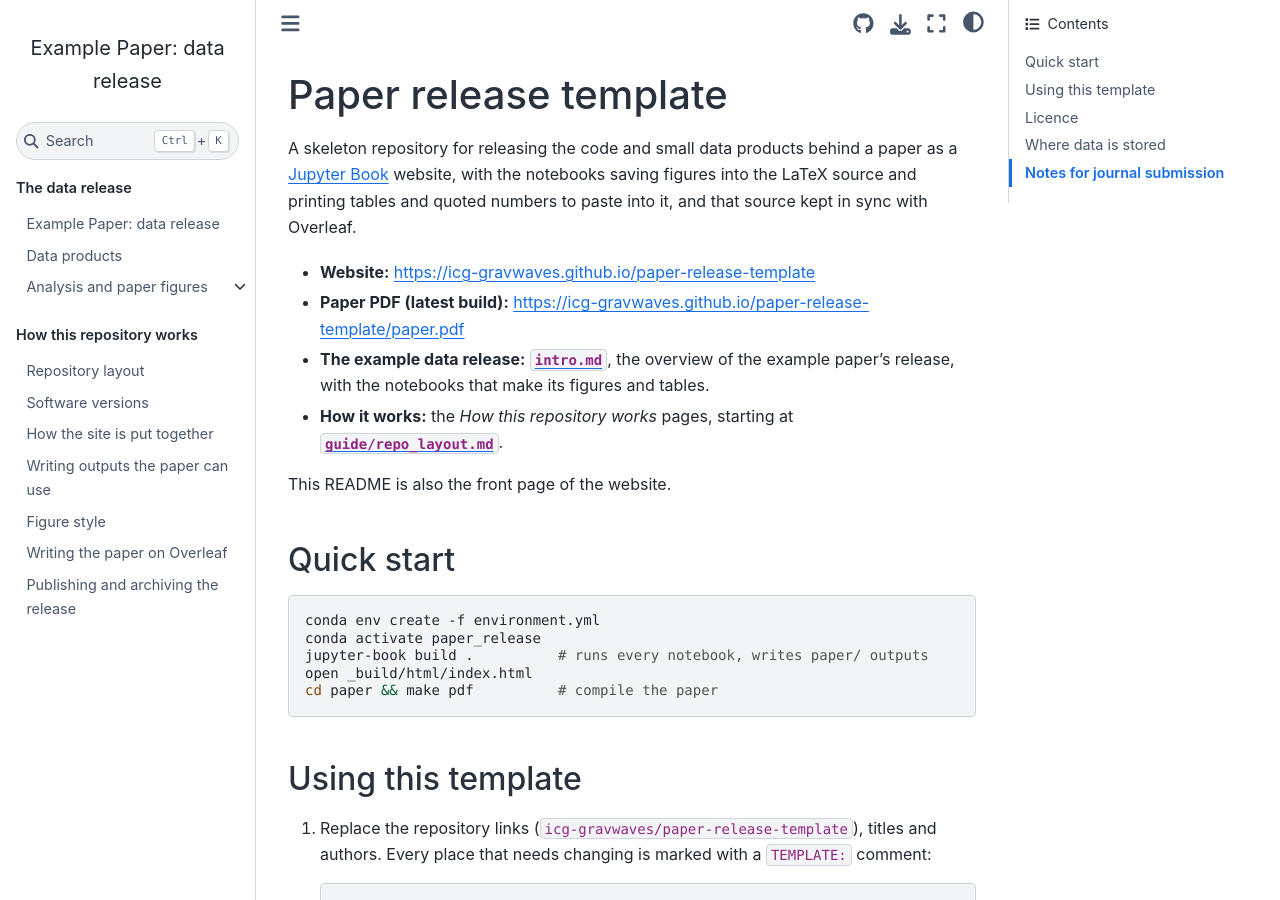
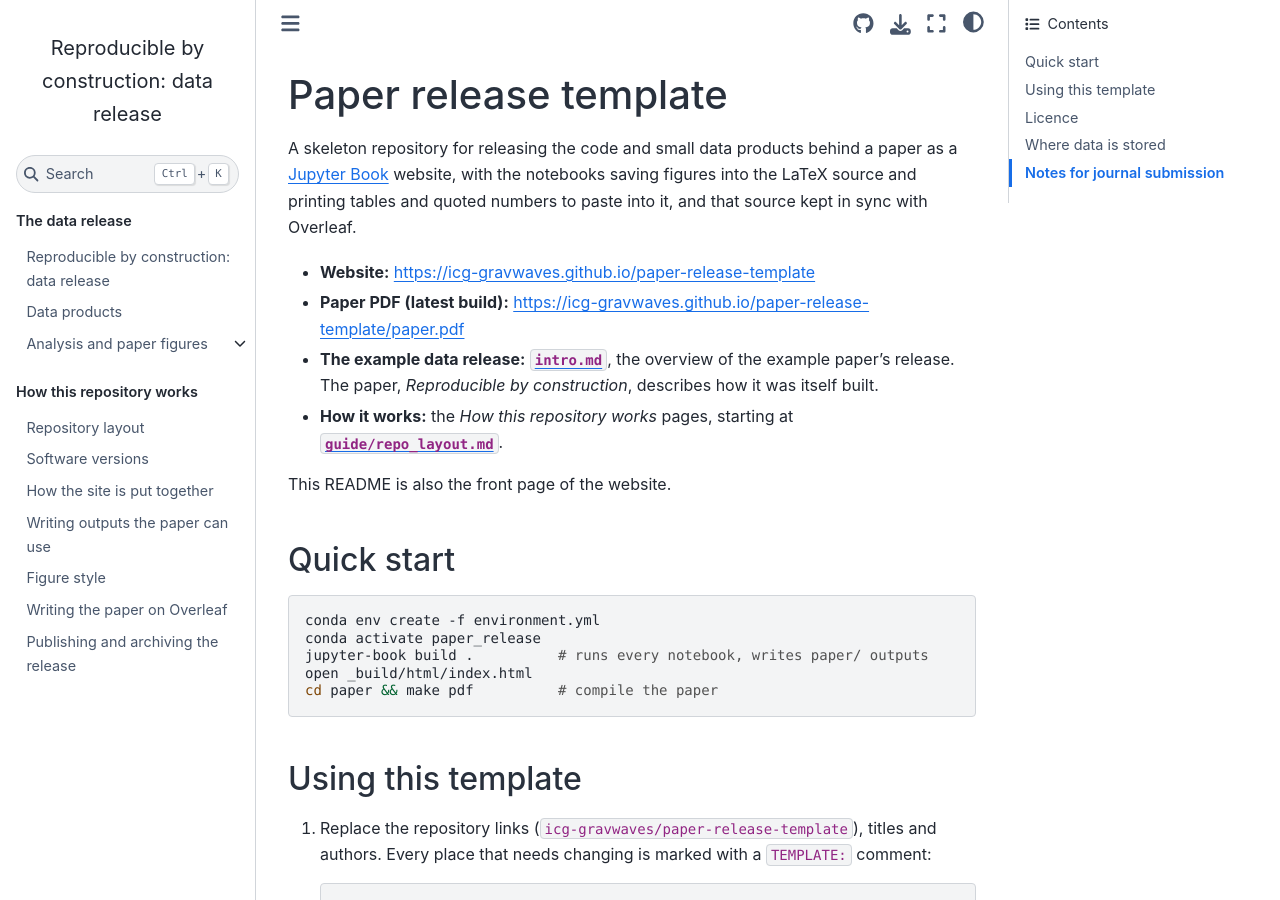
Before and after one commit to icg-gravwaves/paper-release-template, a Jupyter Book: the page built from README.md, in a window 1280 px wide and 900 px high. Built offline with Jupyter Book 1.0.4 settings and Sphinx 7.4.7 and the Sphinx Book theme 1.1.4, drawn with Linux system fonts in a browser that asks for light colours; pages that are not in the unit, such as notebooks, are missing from menus; some of the changed text lies outside the part shown.

Commit message:
Make the example paper describe its own construction
The paper is now "Reproducible by construction: a paper that documents
its own release". Besides the straight-line worked example, its results
describe the release itself, measured by the new notebook
analysis/how_this_paper_was_made.ipynb:

- Table 2: provenance of every generated item, found by reading the code
  of each analysis notebook
- Figure 2: every tracked file outside paper/ by size and role, stored in
  plain git or Git LFS
- Numbers: counts of notebooks, generated items, pinned packages and LFS
  files, and AI-assisted commits up to the first release tag

Measurements exclude paper/ and read git history only up to the v1.0 tag,
so pasting them in does not change them. The paper adds sections on the
method, on building with an AI coding assistant, on limitations, and a
generative AI use statement. CI fetches the full history for the notebook.
The site title, citation metadata and links now use the new title and the
v2.0 version.

Co-Authored-By: Claude Opus 5.5 <noreply@anthropic.com>

```diff
--- a/README.md
+++ b/README.md
@@ -9,8 +9,8 @@ quoted numbers to paste into it, and that source kept in sync with Overleaf.
 - **Website:** https://icg-gravwaves.github.io/paper-release-template
 - **Paper PDF (latest build):** https://icg-gravwaves.github.io/paper-release-template/paper.pdf
 - **The example data release:** [`intro.md`](intro.md), the overview of the
-  example paper's release, with the notebooks that make its figures and
-  tables.
+  example paper's release. The paper, *Reproducible by construction*,
+  describes how it was itself built.
 - **How it works:** the *How this repository works* pages, starting at
   [`guide/repo_layout.md`](guide/repo_layout.md).
 
--- a/_config.yml
+++ b/_config.yml
@@ -1,6 +1,6 @@
 # Jupyter Book (v1) configuration for the paper's data release site.
 # TEMPLATE: replace the title and authors with your paper's
-title: "Example Paper: data release"
+title: "Reproducible by construction: data release"
 author: Your Name, Second Author and Third Author
 logo: ""
 # TEMPLATE: replace with the copyright year(s) and holder for your release.
@@ -50,7 +50,7 @@ sphinx:
       use_repository_button: true
       # TEMPLATE: replace with your paper's title
       extra_footer: |
-        Code and small data products accompanying <em>Example Paper</em>.
+        Code and small data products accompanying <em>Reproducible by construction</em>.
       # Search lives in the left sidebar; don't repeat it in the top header bar
       navbar_persistent: []
       # "This page is generated from <file>" at the bottom of every page
--- a/_toc.yml
+++ b/_toc.yml
@@ -10,6 +10,7 @@ parts:
         sections:
           - file: analysis/figure_1_measurements.ipynb
           - file: analysis/table_1_fit_results.ipynb
+          - file: analysis/how_this_paper_was_made.ipynb
   - caption: How this repository works
     chapters:
       - file: guide/repo_layout.md
```
Also changed, not shown: intro.md (+12 -7 lines), 7 other files.
